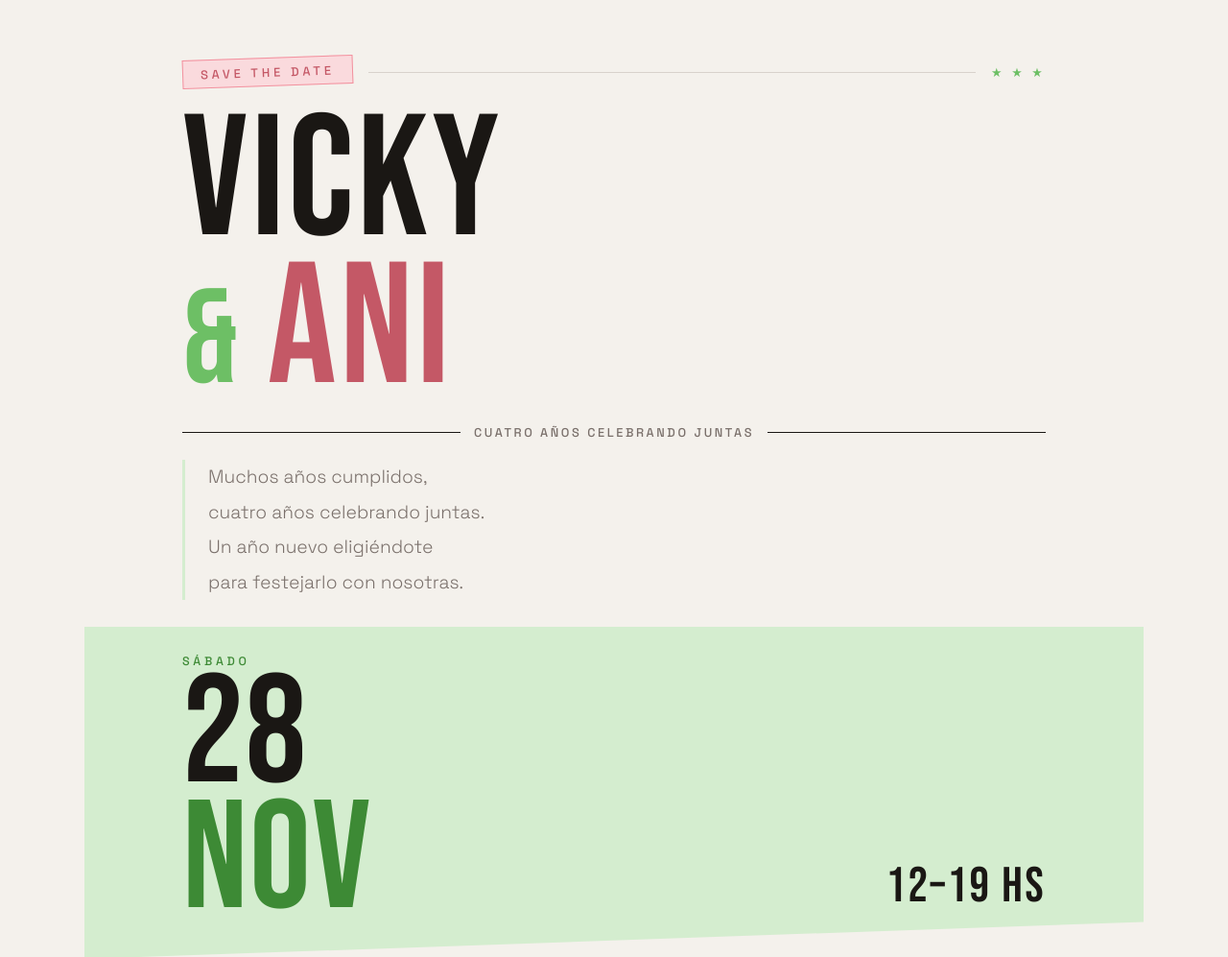
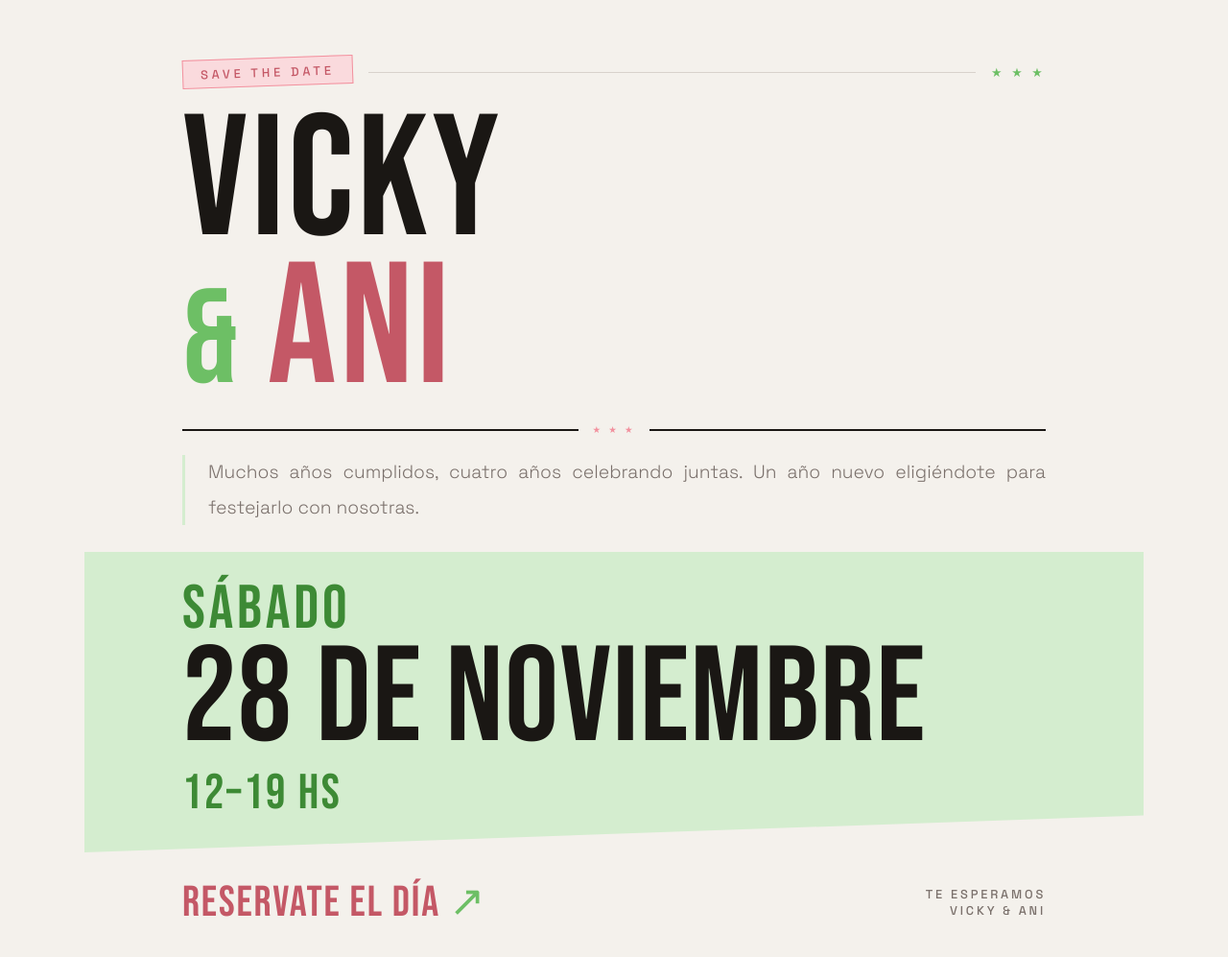
Before and after one commit to valentinagn/cumple-vicky-ani, a plain HTML site: page index.html in a window 1280 px wide. Shown: the top 997 px of the page at 96% size. Drawn offline with Linux system fonts and the light colour scheme.

Commit message:
rediseño bloque fecha y poema

```diff
--- a/index.html
+++ b/index.html
@@ -106,12 +106,10 @@
       margin-bottom: clamp(18px, 2.5vh, 30px);
     }
     .rule-line { flex: 1; height: 1.5px; background: var(--black); }
-    .rule-text {
-      font-size: clamp(0.6rem, 1vw, 0.8rem);
-      font-weight: 500;
-      letter-spacing: 0.2em;
-      text-transform: uppercase;
-      color: var(--soft);
+    .rule-stars {
+      font-size: 0.6rem;
+      color: var(--pink);
+      letter-spacing: 0.3em;
       white-space: nowrap;
     }
 
@@ -124,6 +122,7 @@
       margin-bottom: clamp(24px, 3.5vh, 40px);
       border-left: 3px solid var(--green-bg);
       padding-left: clamp(14px, 2vw, 24px);
+      text-align: justify;
     }
 
     /* ── DIAGONAL DATE BAND ── */
@@ -142,40 +141,29 @@
     .date-band-inner {
       transform: skewY(2deg);
       transform-origin: left center;
-      display: flex;
-      align-items: flex-end;
-      justify-content: space-between;
-      gap: 20px;
     }
-    .date-label {
-      font-size: clamp(0.58rem, 1vw, 0.78rem);
-      font-weight: 500;
-      letter-spacing: 0.3em;
-      text-transform: uppercase;
+    .date-weekday {
+      font-family: 'Bebas Neue', sans-serif;
+      font-size: clamp(2rem, 5vw, 4rem);
       color: var(--green-dark);
-      margin-bottom: 4px;
+      letter-spacing: 0.06em;
+      line-height: 1;
+      margin-bottom: 2px;
     }
-    .date-big {
+    .date-full {
       font-family: 'Bebas Neue', sans-serif;
-      font-size: clamp(4rem, 13vw, 10rem);
-      line-height: 0.82;
+      font-size: clamp(3.5rem, 11vw, 9rem);
+      line-height: 0.85;
       color: var(--black);
       letter-spacing: 0.01em;
-    }
-    .date-big .month {
-      color: var(--green-dark);
-    }
-    .date-right {
-      text-align: right;
-      padding-bottom: 6px;
+      margin-bottom: clamp(8px, 1.5vh, 18px);
     }
     .time-big {
       font-family: 'Bebas Neue', sans-serif;
       font-size: clamp(1.6rem, 4vw, 3.2rem);
-      color: var(--black);
+      color: var(--green-dark);
       letter-spacing: 0.05em;
       line-height: 1;
-      margin-bottom: 8px;
     }
     .place {
       font-size: clamp(0.6rem, 1vw, 0.8rem);
@@ -283,30 +271,23 @@
     <!-- Rule -->
     <div class="rule">
       <div class="rule-line"></div>
-      <span class="rule-text">cuatro años celebrando juntas</span>
+      <span class="rule-stars">★ ★ ★</span>
       <div class="rule-line"></div>
     </div>
 
     <!-- Poem -->
     <p class="poem">
-      Muchos años cumplidos,<br />
-      cuatro años celebrando juntas.<br />
-      Un año nuevo eligiéndote<br />
-      para festejarlo con nosotras.
+      Muchos años cumplidos, cuatro años celebrando juntas. Un año nuevo eligiéndote para festejarlo con nosotras.
     </p>
 
     <!-- Date band (skewed) — negative margin matches body padding 8vw -->
     <div class="date-band-wrap">
       <div class="date-band">
         <div class="date-band-inner">
-          <div class="date-left">
-            <p class="date-label">Sábado</p>
-            <p class="date-big">28<br/><span class="month">NOV</span></p>
+            <p class="date-weekday">Sábado</p>
+            <p class="date-full">28 de noviembre</p>
+            <p class="time-big">12–19 hs</p>
           </div>
-          <div class="date-right">
-            <p class="time-big">12–19 HS</p>
-          </div>
-        </div>
       </div>
     </div>
 
```
